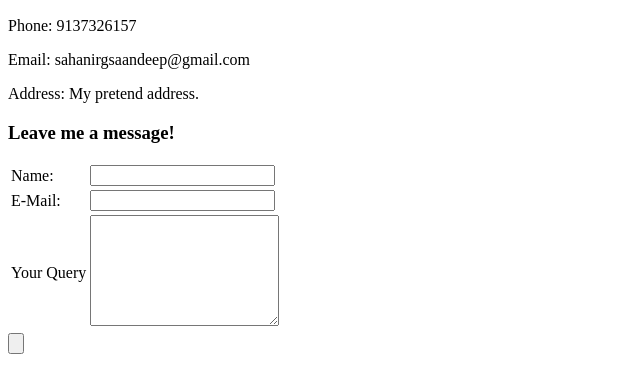
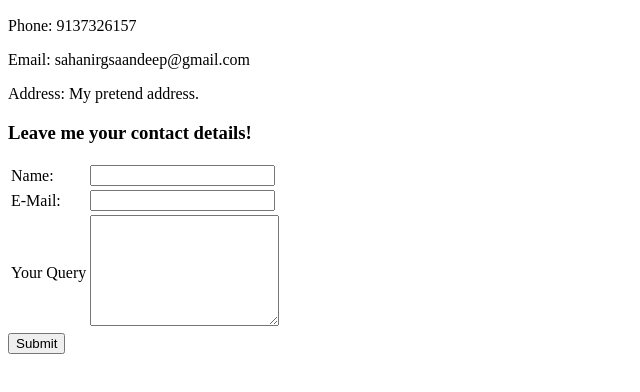
Before and after one commit to sandeepsds/cv, a plain HTML site: page contactme.html in a window 1280 px wide. Shown: the part 50-442 px from the top of the page, without its empty margins (0-640 px from the left). Drawn offline with Linux system fonts and the light colour scheme.

Commit message:
Made some minor changes in form.

```diff
--- a/contactme.html
+++ b/contactme.html
@@ -14,7 +14,7 @@
   <p>Email: sahanirgsaandeep@gmail.com</p>
   <p>Address: My pretend address.</p>
 
-  <h3>Leave me a message!</h3>
+  <h3>Leave me your contact details!</h3>
   <form action="mailto: sahanirgsandeep@gmail.com" method="post" enctype="text/plain">
     <table>
       <tbody>
@@ -33,7 +33,7 @@
       </tbody>
     </table>
 
-    <input type="submit" name="" value="" title= "Submit">
+    <input type="submit" name="" value="Submit" >
 
   </form>
 
```
